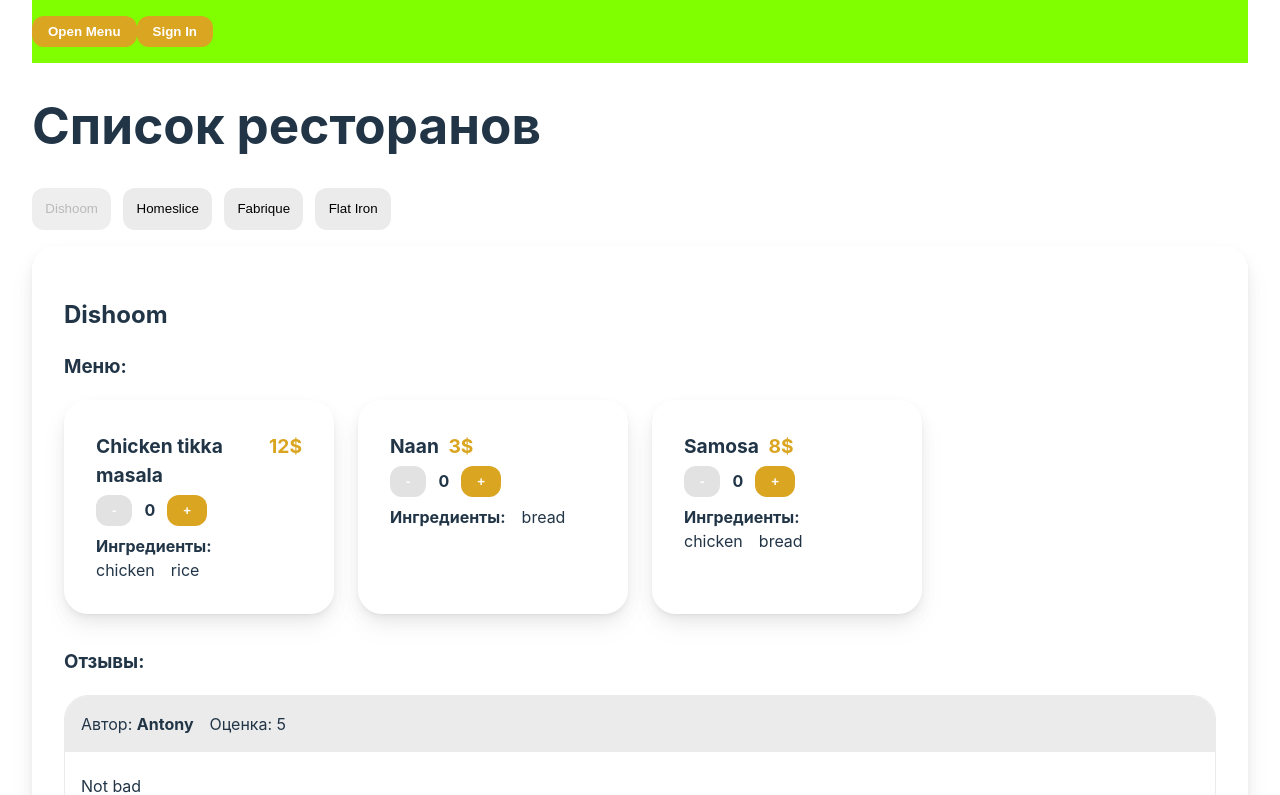
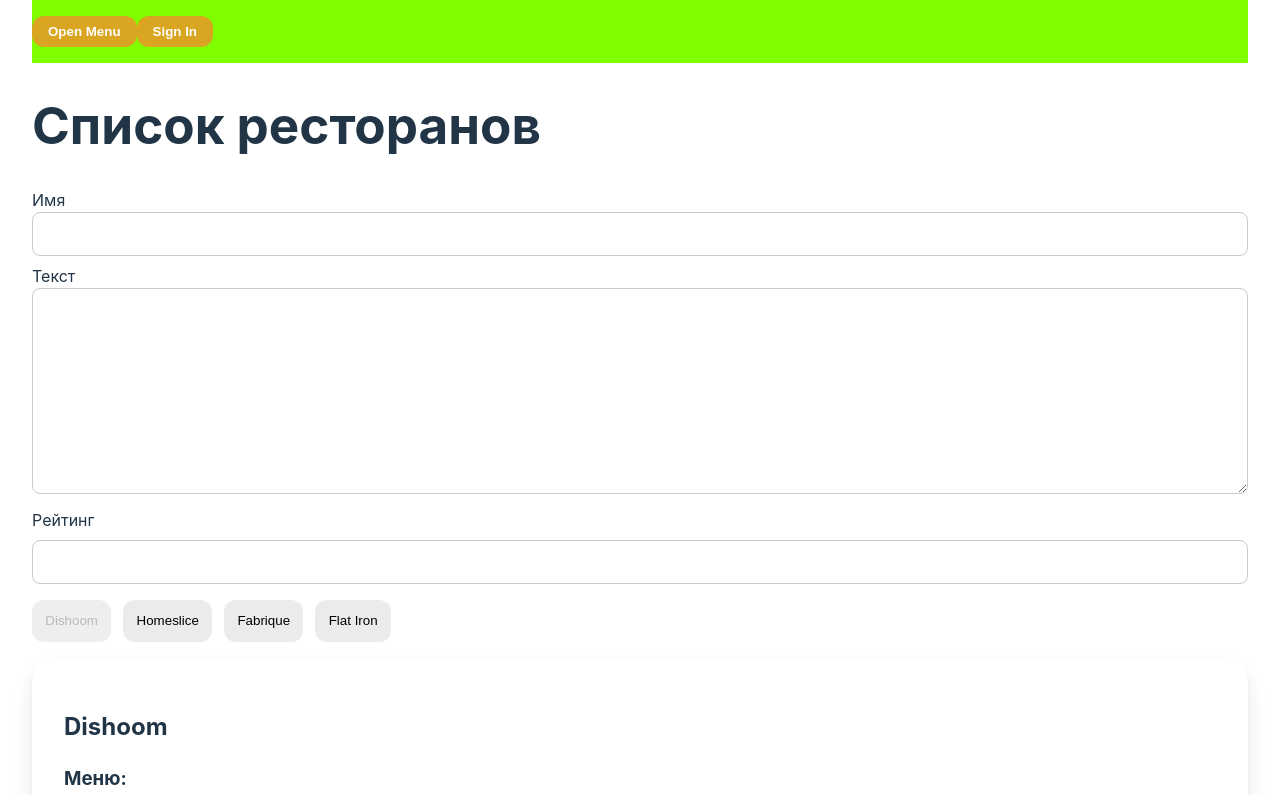
Before and after one commit to alex-stroev/react-2024-91-15, a React (Vite) app: page / in a window 1280 px wide. Shown: the top 795 px of the page. Built offline with nearby package versions, Linux system fonts and the light colour scheme.

Commit message:
blank unhandled form created

```diff
--- a/src/components/Restaurants/component.jsx
+++ b/src/components/Restaurants/component.jsx
@@ -3,6 +3,7 @@
 import { Restaurant } from "../Restaurant/component";
 import styles from "./styles.module.scss";
 import { RestaurantTabs } from "../RestaurantTabs/component";
+import { ReviewForm } from "../ReviewForm/component";
 
 export const Restaurants = () => {
     const initialActiveRestaurantID = restaurants[0].id;
@@ -11,6 +12,7 @@
     return (
         <div>
             <h1>Список ресторанов</h1>
+            <ReviewForm />
             <nav className={styles.nav}>
                 {restaurants.map((restaurant) => (
                     <RestaurantTabs
--- /dev/null
+++ b/src/components/ReviewForm/component.jsx
@@ -0,0 +1,19 @@
+import styles from "./styles.module.scss";
+export const ReviewForm = () => {
+    return (
+        <form className={styles.form}>
+            <div className={styles.row}>
+                <label htmlFor="Name">Имя</label>
+                <input id="Name" type="text" />
+            </div>
+            <div className={styles.row}>
+                <label htmlFor="Text">Текст</label>
+                <textarea id="Text" cols="30" rows="10"></textarea>
+            </div>
+            <label htmlFor="Rating">Рейтинг</label>
+            <div className={styles.row}>
+                <input id="Rating" type="number" min={1} max={5} />
+            </div>
+        </form>
+    );
+};
--- /dev/null
+++ b/src/components/ReviewForm/styles.module.scss
@@ -0,0 +1,22 @@
+.form {
+    margin: 1em 0;
+}
+
+.row {
+    margin: 0.5em 0;
+
+    input,
+    textarea {
+        width: 100%;
+        box-sizing: border-box;
+        padding: 12px;
+        border-radius: 8px;
+        border: 1px solid #ccc;
+        outline: none;
+        font-size: 1rem;
+
+        &:focus {
+            background-color: #f5f5f5;
+        }
+    }
+}
```
